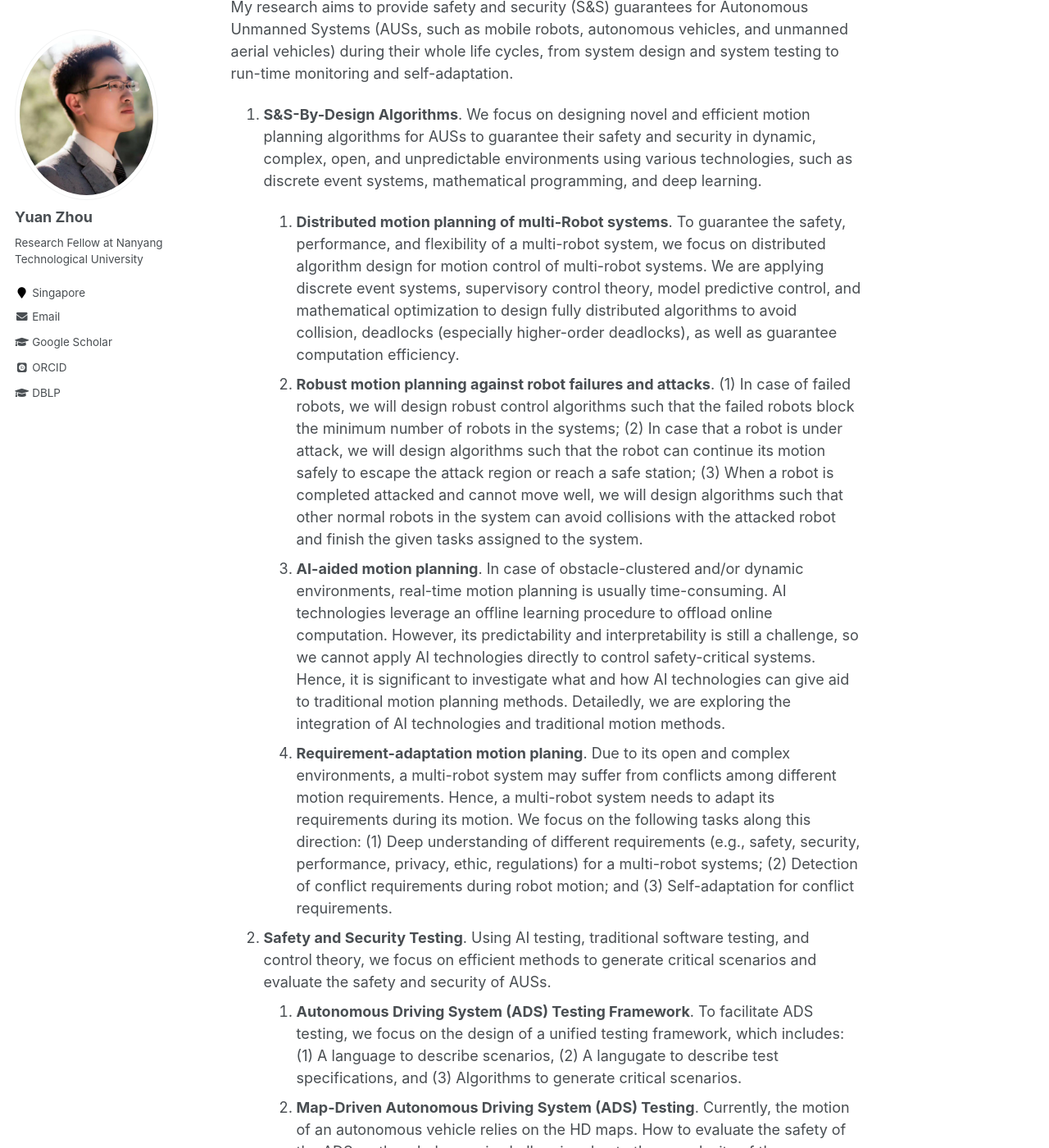
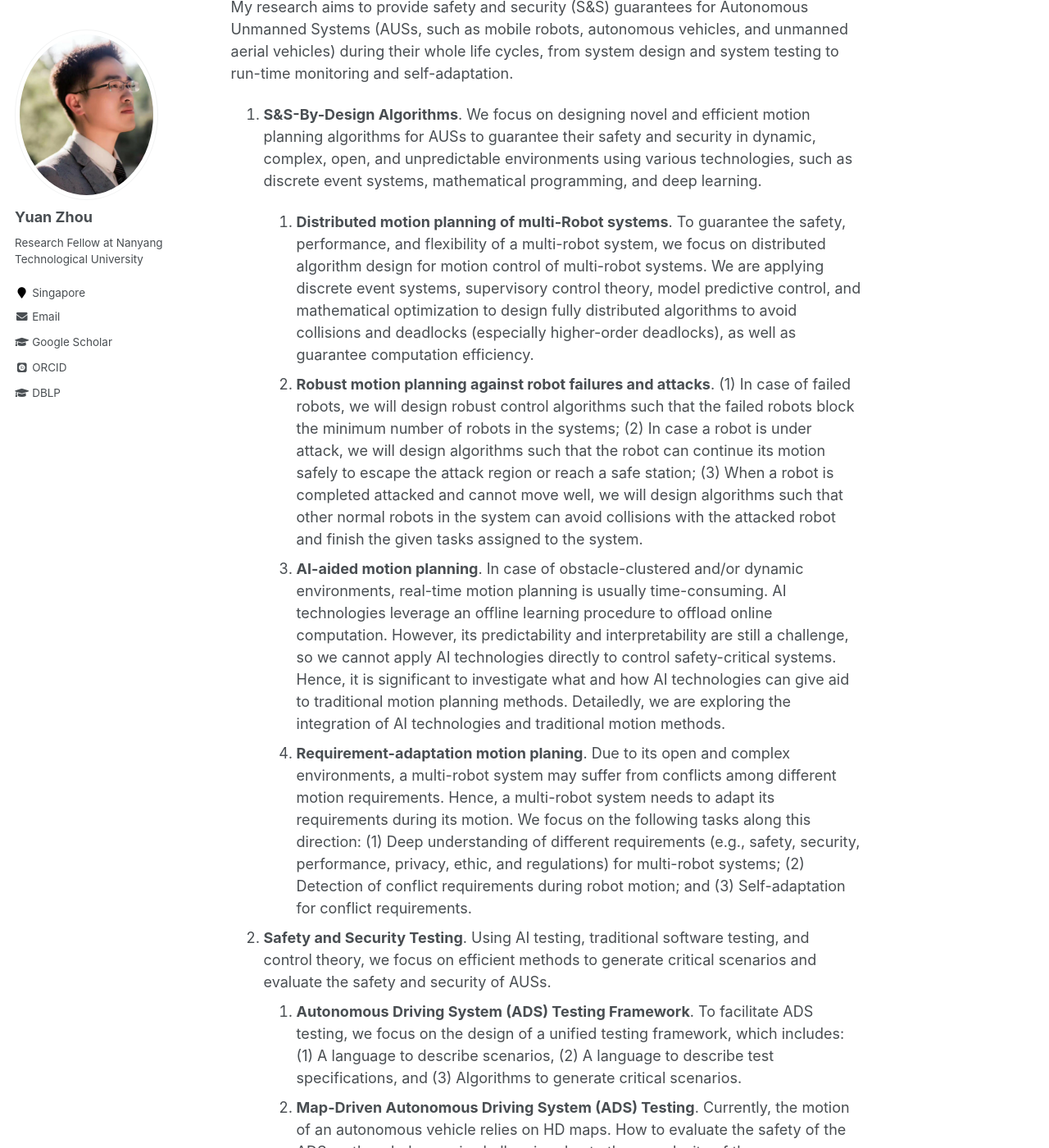
Before and after one commit to yuanzhou-yzhou/yuanzhou-yzhou.github.io, a Jekyll site: the page built from _pages/about.md, in a window 1280 px wide and 1400 px high, scrolled down 324 px. Shown: the whole window at 82% size. Built offline with Jekyll 4.4.1, drawn with Linux system fonts in a browser that asks for light colours; some web fonts are replaced; comment, search, counter and statistics services are not loaded; some of the changed text lies outside the part shown.

Commit message:
Update about.md

```diff
--- a/_pages/about.md
+++ b/_pages/about.md
@@ -8,28 +8,28 @@ redirect_from:
   - /about.html
 ---
 
-I'm currently the Research Scholarship Block Postdoctoral Fellow (RSB-PDF) at Nanyang Technolgoical University with Prof. [Yang Liu](https://www.ntu.edu.sg/home/yangliu/).
-I obtained my Ph.D. degree at 2019 from Nanyang Technological University, Singapore, under the supervision of Profs. [Hesuan Hu](https://web.xidian.edu.cn/hshu/), [Yang Liu](https://www.ntu.edu.sg/home/yangliu/), and [Shang-Wei Lin](https://www.ntu.edu.sg/home/shang-wei.lin/), and
-the Master degree at 2015 from Zhejiang Sci-Tech Universitory, Hangzhou, China, under the supervision of Prof. Zuohua Ding.
+I'm currently the Research Scholarship Block Postdoctoral Fellow (RSB-PDF) at Nanyang Technological University with Prof. [Yang Liu](https://www.ntu.edu.sg/home/yangliu/).
+I obtained my Ph.D. degree in 2019 from Nanyang Technological University, Singapore, under the supervision of Profs. [Hesuan Hu](https://web.xidian.edu.cn/hshu/), [Yang Liu](https://www.ntu.edu.sg/home/yangliu/), and [Shang-Wei Lin](https://www.ntu.edu.sg/home/shang-wei.lin/), and
+the Master's degree in 2015 from Zhejiang Sci-Tech University, Hangzhou, China, under the supervision of Prof. Zuohua Ding.
 
 My research aims to provide safety and security (S&S) guarantees for Autonomous Unmanned Systems (AUSs, such as mobile robots, autonomous vehicles, and unmanned aerial vehicles) during their whole life cycles, from system design and system testing to run-time monitoring and self-adaptation.
 
 1. **S&S-By-Design Algorithms**. We focus on designing novel and efficient motion planning algorithms for AUSs to guarantee their safety and security in dynamic, complex, open, and unpredictable environments using various technologies, such as discrete event systems, mathematical programming, and deep learning.
 
    1. **Distributed motion planning of multi-Robot systems**.
-         To guarantee the safety, performance, and flexibility of a multi-robot system, we focus on distributed algorithm design for motion control of multi-robot systems. We are applying discrete event systems, supervisory control theory, model predictive control, and mathematical optimization to design fully distributed algorithms to avoid collision, deadlocks (especially higher-order deadlocks),  as well as guarantee computation efficiency.
+         To guarantee the safety, performance, and flexibility of a multi-robot system, we focus on distributed algorithm design for motion control of multi-robot systems. We are applying discrete event systems, supervisory control theory, model predictive control, and mathematical optimization to design fully distributed algorithms to avoid collisions and deadlocks (especially higher-order deadlocks),  as well as guarantee computation efficiency.
    2. **Robust motion  planning against robot failures and attacks**.
-           (1) In case of failed robots, we will design robust control algorithms such that the failed robots block the minimum number of robots in the systems; (2) In case that a robot is under attack, we will design algorithms such that the robot can continue its motion safely to escape the attack region or reach a safe station; (3) When a robot is completed attacked and cannot move well, we will design algorithms such that other normal robots in the system can avoid collisions with the attacked robot and finish the given tasks assigned to the system.
+           (1) In case of failed robots, we will design robust control algorithms such that the failed robots block the minimum number of robots in the systems; (2) In case a robot is under attack, we will design algorithms such that the robot can continue its motion safely to escape the attack region or reach a safe station; (3) When a robot is completed attacked and cannot move well, we will design algorithms such that other normal robots in the system can avoid collisions with the attacked robot and finish the given tasks assigned to the system.
    3. **AI-aided motion planning**.
-  In case of obstacle-clustered and/or dynamic environments, real-time motion planning is usually time-consuming. AI technologies leverage an offline learning procedure to offload online computation. However, its predictability and interpretability is still a challenge, so we cannot apply AI technologies directly to control safety-critical systems. Hence, it is significant to investigate what and how AI technologies can give aid to traditional motion planning methods. Detailedly, we are exploring the integration of AI technologies and traditional motion methods.
+  In case of obstacle-clustered and/or dynamic environments, real-time motion planning is usually time-consuming. AI technologies leverage an offline learning procedure to offload online computation. However, its predictability and interpretability are still a challenge, so we cannot apply AI technologies directly to control safety-critical systems. Hence, it is significant to investigate what and how AI technologies can give aid to traditional motion planning methods. Detailedly, we are exploring the integration of AI technologies and traditional motion methods.
    4. **Requirement-adaptation motion planing**.
-  Due to its open and complex environments, a multi-robot system may suffer from conflicts among different motion requirements. Hence, a multi-robot system needs to adapt its requirements during its motion. We focus on the following tasks along this direction: (1) Deep understanding of different requirements (e.g., safety, security, performance, privacy, ethic, regulations) for a multi-robot systems; (2) Detection of conflict requirements during robot motion; and (3) Self-adaptation for conflict requirements.
+  Due to its open and complex environments, a multi-robot system may suffer from conflicts among different motion requirements. Hence, a multi-robot system needs to adapt its requirements during its motion. We focus on the following tasks along this direction: (1) Deep understanding of different requirements (e.g., safety, security, performance, privacy, ethic, and regulations) for multi-robot systems; (2) Detection of conflict requirements during robot motion; and (3) Self-adaptation for conflict requirements.
 
 
 2. **Safety and Security Testing**.
 Using AI testing, traditional software testing, and control theory, we focus on efficient methods to generate critical scenarios and evaluate the safety and security of AUSs.
-   1. **Autonomous Driving System (ADS) Testing Framework**. To facilitate ADS testing, we focus on the design of a unified testing framework, which includes: (1) A language to describe scenarios, (2) A langugate to describe test specifications, and (3) Algorithms to generate critical scenarios.
-   2. **Map-Driven Autonomous Driving System (ADS) Testing**. Currently, the motion of an autonomous vehicle relies on the HD maps. How to evaluate the safety of the ADS on the whole map is challenging due to the complexity of the map structures. To guarantee test sufficiency and efficiency, we focus map-model driven ADS testing, including (1) topology modeling and classification of a map, (2) scenario characterization under the topology classification, and (3) scenario generation.
+   1. **Autonomous Driving System (ADS) Testing Framework**. To facilitate ADS testing, we focus on the design of a unified testing framework, which includes: (1) A language to describe scenarios, (2) A language to describe test specifications, and (3) Algorithms to generate critical scenarios.
+   2. **Map-Driven Autonomous Driving System (ADS) Testing**. Currently, the motion of an autonomous vehicle relies on HD maps. How to evaluate the safety of the ADS on the whole map is challenging due to the complexity of the map structures. To guarantee test sufficiency and efficiency, we focus on map-model-driven ADS testing, including (1) topology modeling and classification of a map, (2) scenario characterization under the topology classification, and (3) scenario generation.
    3. **Guided ADS Testing**. We focus on designing different metrics to guide the generation of diverse and critical scenarios.  For example, we have proposed a behavior-guided fuzzing technique to explore the different behaviors of the autonomous vehicle, where an efficient unsupervised model is proposed to characterize the behavior of the autonomous vehicle.
    4. **Security Testing of ADS**. We investigate potential attacks and threats against AUSs. (1) We investigate the potential threats in ROS and ROS2, which are widely used in industrial robots. (2) We investigate potential physical-world backdoor attacks against different modules in an ADS, such as the lane detection module.
 
```
